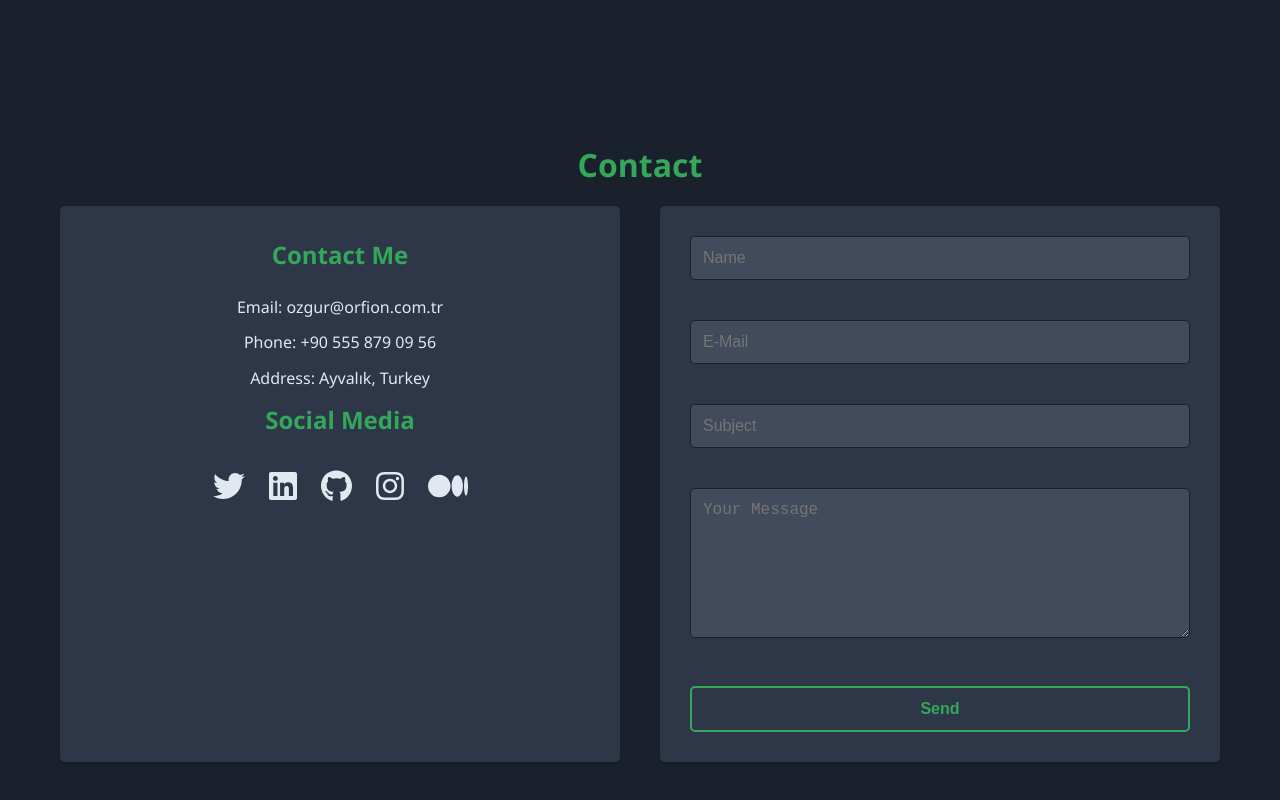
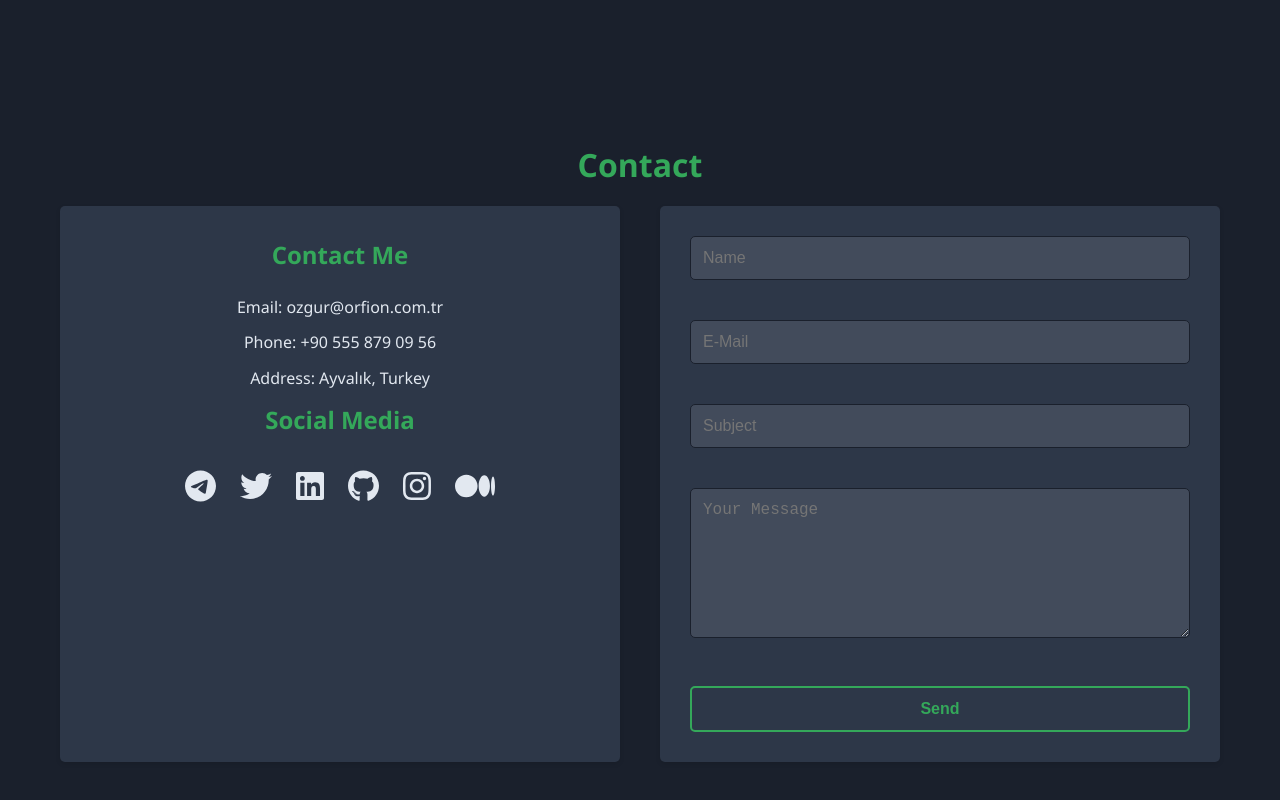
Before and after one commit to 0xOzgur/ozguruzden.com, a React (Create React App) app: page / in a window 1280 px wide. Shown: the part 2205-3005 px from the top of the page. Built offline with nearby package versions, Linux system fonts and the light colour scheme; no server answers.

Commit message:
Telegram added

```diff
--- a/src/components/Contact.js
+++ b/src/components/Contact.js
@@ -1,7 +1,7 @@
 import React, { useState } from 'react';
 import './Contact.css';
 import { FontAwesomeIcon } from '@fortawesome/react-fontawesome';
-import { faLinkedin, faGithub, faInstagram, faTwitter, faMedium } from '@fortawesome/free-brands-svg-icons';
+import { faLinkedin, faGithub, faInstagram, faTwitter, faMedium, faTelegram } from '@fortawesome/free-brands-svg-icons';
 
 function Contact() {
   const [name, setName] = useState('');
@@ -72,6 +72,9 @@ function Contact() {
             {success && <p className={`message ${success.includes('successfully') ? 'success' : 'error'}`}>{success}</p>}
             <h3>Social Media</h3>
             <div className="social-links">
+            <a href="https://telegram.me/OxOzgur" target="_blank" rel="noopener noreferrer">
+                <FontAwesomeIcon icon={faTelegram} size="3x" className="social-icon" />
+              </a>
               <a href="https://x.com/ozguruzden" target="_blank" rel="noopener noreferrer">
                 <FontAwesomeIcon icon={faTwitter} size="3x" className="social-icon" />
               </a>
```
